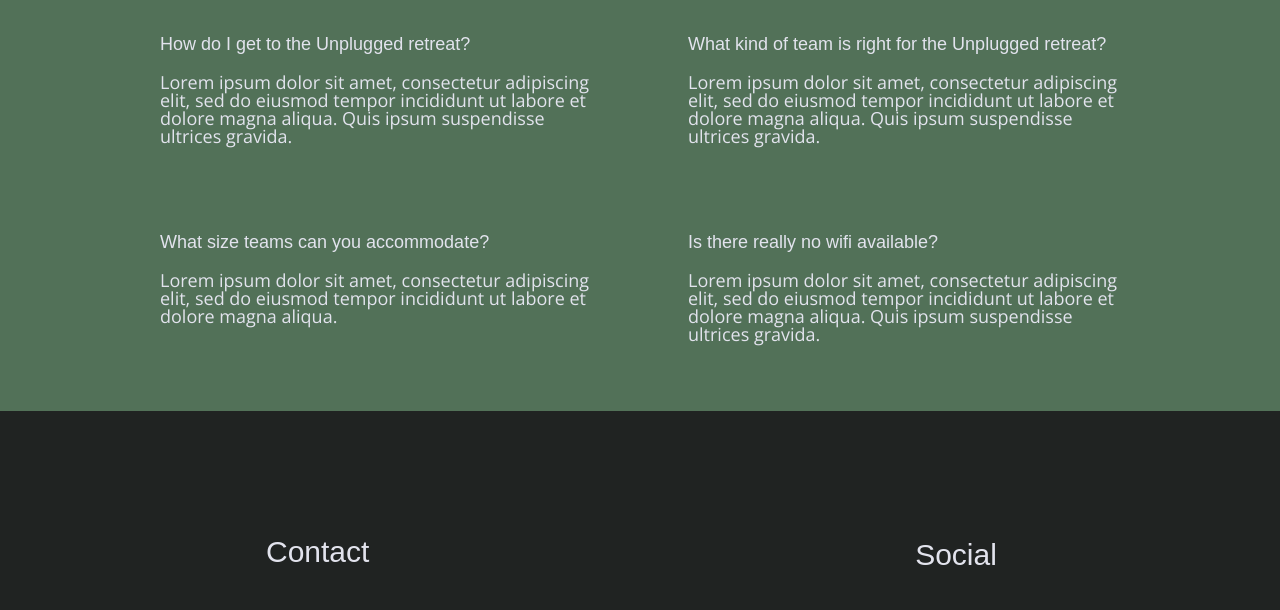
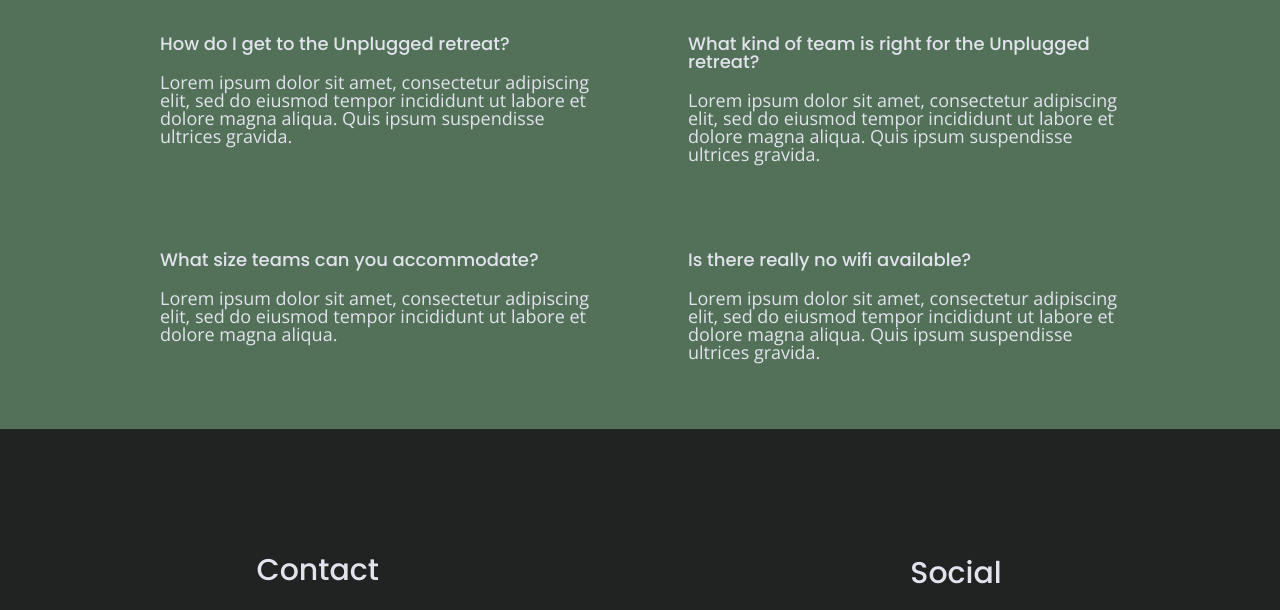
Before and after one commit to Michael-M9/flexbox-html5-boilerplate-commit-, a website: page faq/index.html in a window 1280 px wide. Shown: the part 205-815 px from the top of the page. Drawn offline with nearby package versions, Linux system fonts and the light colour scheme.

Commit message:
Update to Ship project

```diff
--- a/faq/index.html
+++ b/faq/index.html
@@ -12,7 +12,7 @@
   <link rel="apple-touch-icon" href="../icon.png">
   <!-- Place favicon.ico in the root directory -->
   <!-- Google Fonts -->
-  <link href="https://fonts.googleapis.com/css?family=Open+Sans:400,700,Poppins:500,700" rel="stylesheet">
+  <link href="https://fonts.googleapis.com/css?family=Open+Sans:400,700|Poppins:500,700" rel="stylesheet">
 
   <!-- MM: Get MM's Font Awesome Kit Code to access icons -->
   <script src="https://kit.fontawesome.com/ce0bdc4607.js" crossorigin="anonymous"></script>
@@ -117,7 +117,7 @@
 
   <!-- Google Analytics: change UA-XXXXX-Y to be your site's ID. -->
   <script>
-    window.ga = function () {
+    window.ga = function() {
       ga.q.push(arguments)
     };
     ga.q = [];
```
Also changed, not shown: about/index.html (+2 -2 lines), css/main.css (+4 -4 lines), index.html (+1 -1 lines).
